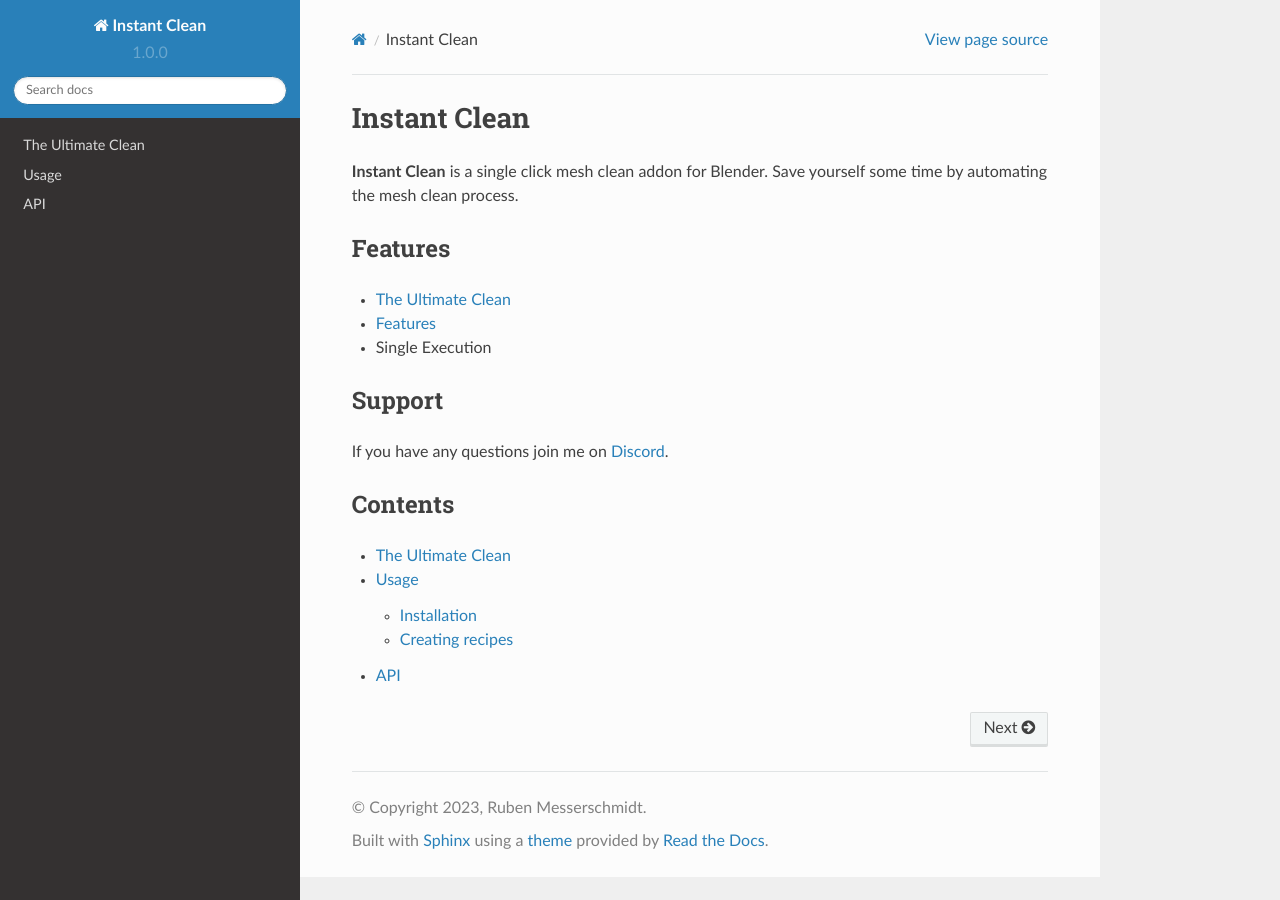
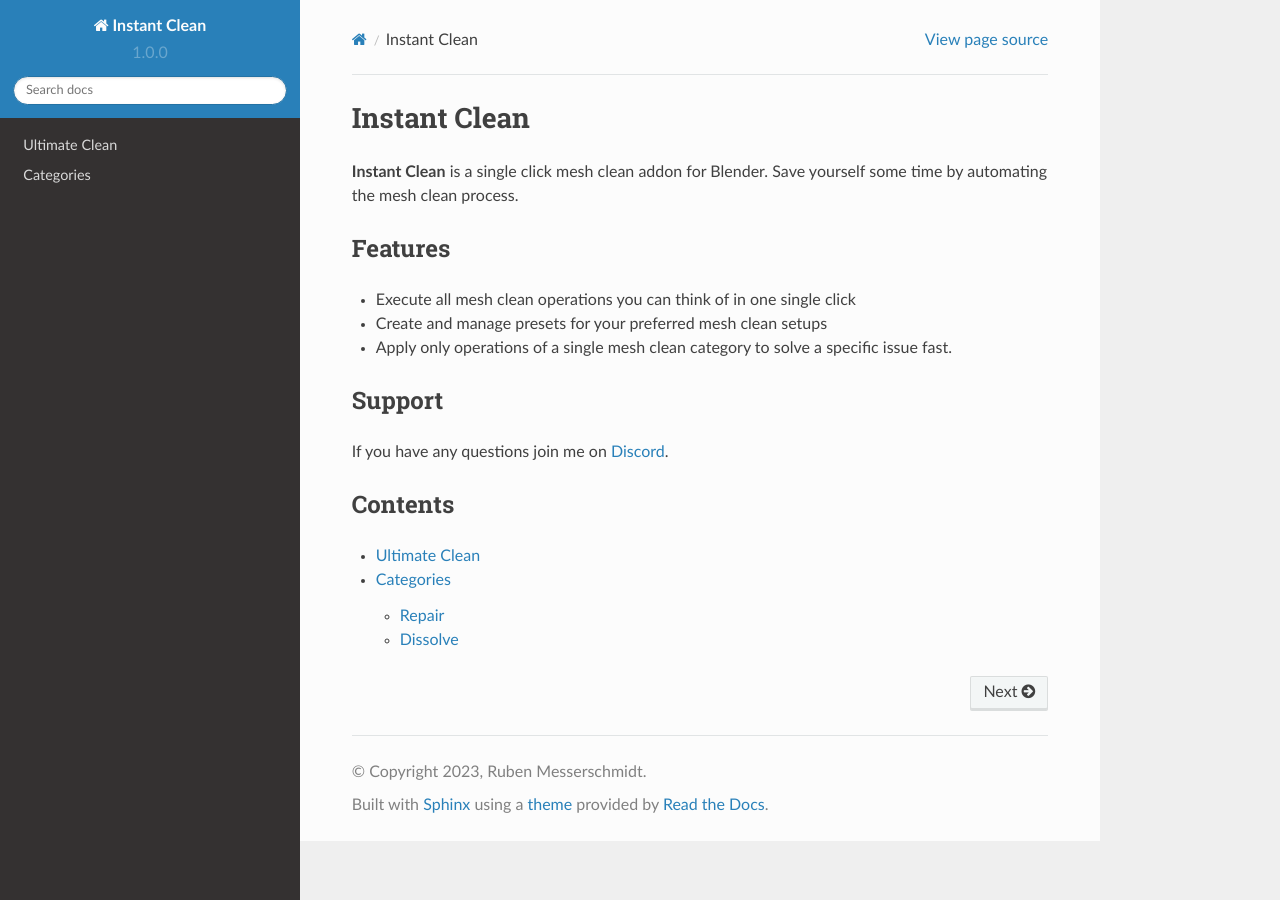
Before and after one commit to rubenmesserschmidt/Instant-Clean_docs, a Sphinx documentation site: the page built from docs/source/index.rst, in a window 1280 px wide. Built offline with Sphinx 7.4.7 and the Read the Docs theme 2.0.0, drawn with Linux system fonts in a browser that asks for light colours.

Commit message:
Edited contents

```diff
--- /dev/null
+++ b/docs/source/categories.rst
@@ -0,0 +1,8 @@
+Categories
+##########
+
+Repair
+******
+
+Dissolve
+********
--- a/docs/source/clean.rst
+++ b/docs/source/clean.rst
@@ -1,2 +1,2 @@
-The Ultimate Clean
-==================
+Ultimate Clean
+==============
--- a/docs/source/index.rst
+++ b/docs/source/index.rst
@@ -4,14 +4,12 @@
 **Instant Clean** is a single click mesh clean addon for Blender.
 Save yourself some time by automating the mesh clean process.
 
-.. _test:
-
 Features
 --------
 
-* :doc:`clean`
-* :ref:`test`
-* Single Execution
+* Execute all mesh clean operations you can think of in one single click
+* Create and manage presets for your preferred mesh clean setups
+* Apply only operations of a single mesh clean category to solve a specific issue fast.
 
 Support
 -------
@@ -22,7 +20,7 @@
 --------
 
 .. toctree::
+   :maxdepth: 2
 
    clean
-   usage
-   api
+   categories
```
